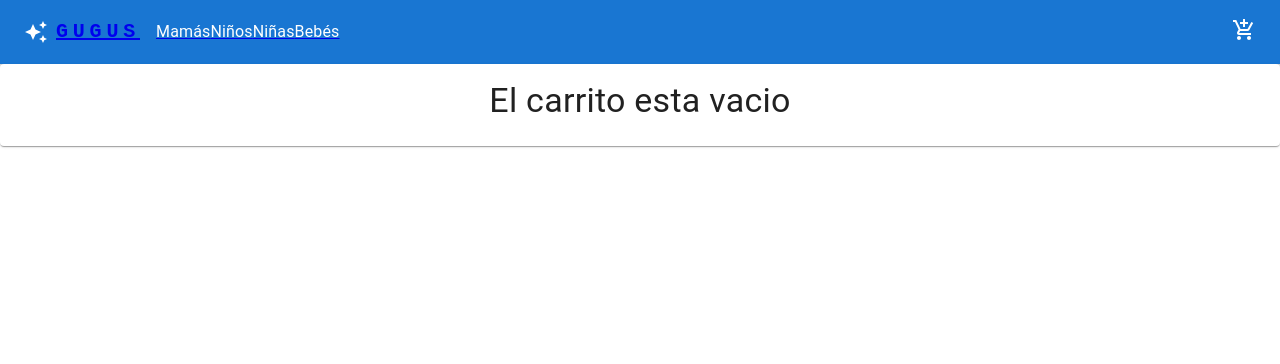
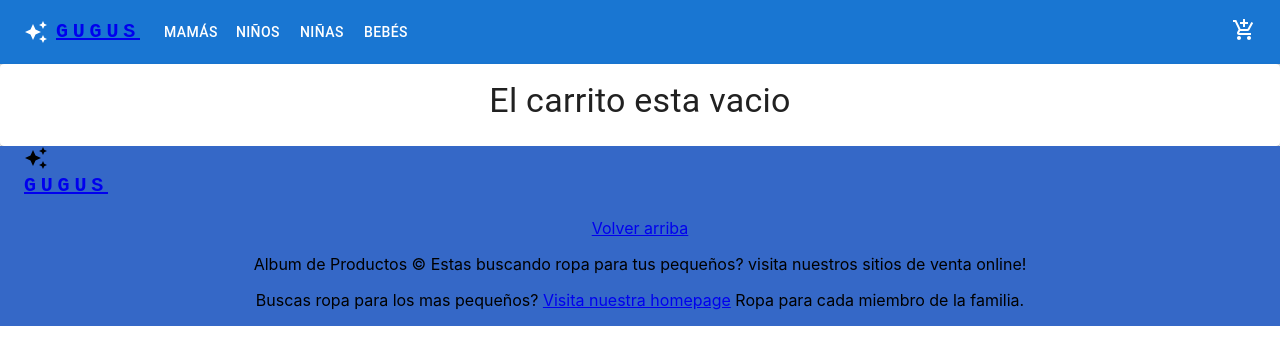
Before and after one commit to ikarinado/gugus-diaz, a React (Create React App) app: page /cart in a window 1280 px wide. Shown: the top 364 px of the page. Built offline with nearby package versions, Linux system fonts and the light colour scheme.

Commit message:
mejora proyecto

```diff
--- a/src/App.css
+++ b/src/App.css
@@ -5,6 +5,7 @@
 .App-logo {
   height: 40vmin;
   pointer-events: none;
+
 }
 
 @media (prefers-reduced-motion: no-preference) {
@@ -36,3 +37,11 @@
     transform: rotate(360deg);
   }
 }
+.footer {
+  background-color:rgb(53, 104, 199);
+  gap: 80px;
+  justify-content: center;
+  align-items: center;
+  display: flex;
+
+}
--- a/src/App.js
+++ b/src/App.js
@@ -4,8 +4,8 @@ import ItemListContainer from "./components/ItemListContainer";
 import ItemDatailContainer from "./components/ItemDetailContainer";
 import React from "react";
 import { Routes, Route } from "react-router-dom";
-import ItemDetail from "./components/ItemDetailContainer/ItemDetail";
 import Cart from "./components/Cart";
+import Contactos from "./components/Contactos";
 
 function App() {
   return (
@@ -17,6 +17,7 @@ function App() {
         <Route path='/item/:itemId' element={<ItemDatailContainer />} />
         <Route path='/cart' element={<Cart />} />
       </Routes>
+      <Contactos />
     </div>
   );
 }
--- /dev/null
+++ b/src/components/Contactos.js
@@ -0,0 +1,51 @@
+import React from "react";
+
+import Typography from "@mui/material/Typography";
+import { Link } from "react-router-dom";
+import Container from "@mui/material/Container";
+import { CenterFocusStrong } from "@mui/icons-material";
+import AdbIcon from "@mui/icons-material/AutoAwesome";
+
+
+const Contactos = () => {
+  return (
+    <footer className='footer'>
+      <Container maxWidth='xl'>
+        <AdbIcon sx={{ display: { xs: "none", md: "flex" }, mr: 1 }} />
+        <Link to='/'>
+          <Typography
+            variant='h6'
+            noWrap
+            sx={{
+              mr: 2,
+              display: { xs: "none", md: "flex" },
+              fontFamily: "monospace",
+              fontWeight: 700,
+              letterSpacing: ".3rem",
+              color: "inherit",
+              textDecoration: "none",
+            }}
+          >
+            GUGUS
+          </Typography>
+        </Link>
+        <div className=' container '>
+          <p className=' float-end mb-1 '>
+            <a href=' # '>Volver arriba</a>
+          </p>
+          <p className=' mb-1 '>
+            Album de Productos &copy; Estas buscando ropa para tus pequeños?
+            visita nuestros sitios de venta online!
+          </p>
+          <p className=' mb-0 '>
+            Buscas ropa para los mas pequeños?{" "}
+            <a href=' / '>Visita nuestra homepage</a> Ropa para cada miembro de
+            la familia
+            <a href=' ../getting-started/introduction/ '></a>.
+          </p>
+        </div>
+      </Container>
+    </footer>
+  );
+};
+export default Contactos;
--- a/src/components/ItemListContainer/index.js
+++ b/src/components/ItemListContainer/index.js
@@ -14,23 +14,15 @@ function ItemListContainer(props) {
     const db = getFirestore();
     const collections = collection(db, "productos");
     getDocs(collections).then((snapshot) => {
-      setList(snapshot.docs.map((doc) => ({ id: doc.id, ...doc.data() })));
-    });
-    /*const task = new Promise((resolve, reject) => {
-      let res = productos;
+      let res = snapshot.docs.map((doc) => ({ id: doc.id, ...doc.data() }));
       if (id) {
         res = productos.filter((producto) => producto.categoria == id);
       }
-      setTimeout(resolve(res), 2000);
+
+
+      setList(res);
     });
 
-    task
-      .then((result) => {
-        setList(result);
-      })
-      .catch((err) => {
-
-      });*/
   }, [id]);
 
   return (
--- a/src/components/NavBar.js
+++ b/src/components/NavBar.js
@@ -4,6 +4,7 @@ import Box from "@mui/material/Box";
 import Toolbar from "@mui/material/Toolbar";
 import Typography from "@mui/material/Typography";
 import Container from "@mui/material/Container";
+import Button from "@mui/material/Button";
 import AdbIcon from "@mui/icons-material/AutoAwesome";
 import CardWidget from "./CardWidget";
 import { Link } from "react-router-dom";
@@ -44,14 +45,15 @@ const ResponsiveAppBar = () => {
 
           <Box sx={{ flexGrow: 1, display: { xs: "none", md: "flex" } }}>
             {pages.map((page) => (
-              <Link key={page.name} to={`/category/${page.id}`}>
-                <Typography
-
-                  sx={{ my: 2, color: "white", display: "block" }}
-                >
-                  {page.name}
-                </Typography>
-              </Link>
+              <Button
+                key={page.name}
+                to={`/category/${page.id}`}
+                component={Link}
+                variant="text"
+                sx={{color: 'white'}}
+              >
+                {page.name}
+              </Button>
             ))}
           </Box>
 
--- a/src/index.js
+++ b/src/index.js
@@ -25,6 +25,7 @@ root.render(
       </CartContext>
     </BrowserRouter>
   </React.StrictMode>
+
 );
 
 // If you want to start measuring performance in your app, pass a function
--- a/src/util/productos.js
+++ b/src/util/productos.js
@@ -5,7 +5,7 @@ export const productos = [
     precio: 1500,
     categoria: 1,
     imagen:
-      "https://admin.americabebes.com.ar/files/productos/img_1649860830731.jpg",
+      "https://http2.mlstatic.com/D_NQ_NP_757222-MLA49715502308_042022-V.jpg",
     stock: "Stock disponible: 10",
     detalle: "Buzo de algodon con friza",
   },
@@ -16,14 +16,14 @@ export const productos = [
     categoria: 2,
     imagen:
       "https://www.cottonclub.com.ar/pub/media/catalog/product/cache/65e2670acbf1788249a95924f3789a80/7/4/740_todas_copia_1.jpg",
-    stock: "Stock disponible: 10",
+    stock: "Stock disponible: 150",
     detalle: "Polera de algodon",
   },
   {
     id: 3,
     titulo: "Musculosa",
     precio:  900,
-    categoria: 3,
+    categoria: 2,
     imagen:
       "https://http2.mlstatic.com/D_NQ_NP_824836-MLA44185084527_112020-W.jpg",
     stock: "Stock disponible: 10",
@@ -31,11 +31,11 @@ export const productos = [
   },
   {
     id: 4,
-    titulo: "Calza",
+    titulo: "Body",
     precio: 2700,
     categoria: 4,
     imagen:
-      "https://www.aboutespanol.com/thmb/QOLEp-Qe27lAmB-IUDHgUNyxg-4=/900x668/filters:no_upscale():max_bytes(150000):strip_icc()/leggins-basicos-TCP-56a8076c3df78cf7729b84cb.jpg",
+      "https://www.dhresource.com/0x0/f2/albu/g9/M01/72/48/rBVaWFziZW6AM3l6AAKgZ3WD7DQ466.jpg/7-pcs-lot-summer-short-sleeve-rompers-cotton.jpg",
     stock: "Stock disponible: 10",
     detalle: "Calza de algodon con lycra ",
   },
@@ -48,4 +48,5 @@ export const productos = [
     stock: "Stock disponible: 10",
     detalle: "Camperas abrigadas",
   },
+
 ];
```
